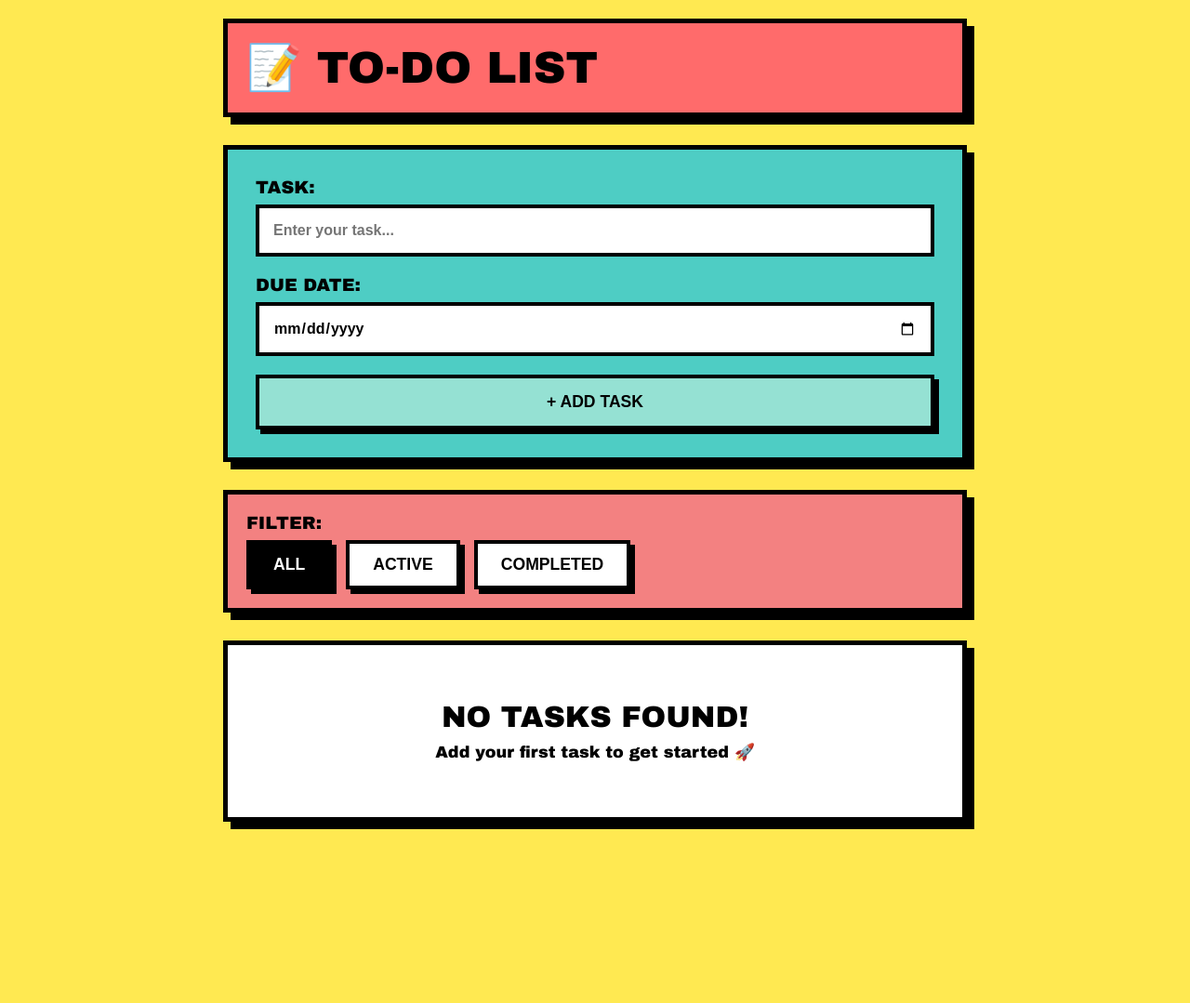
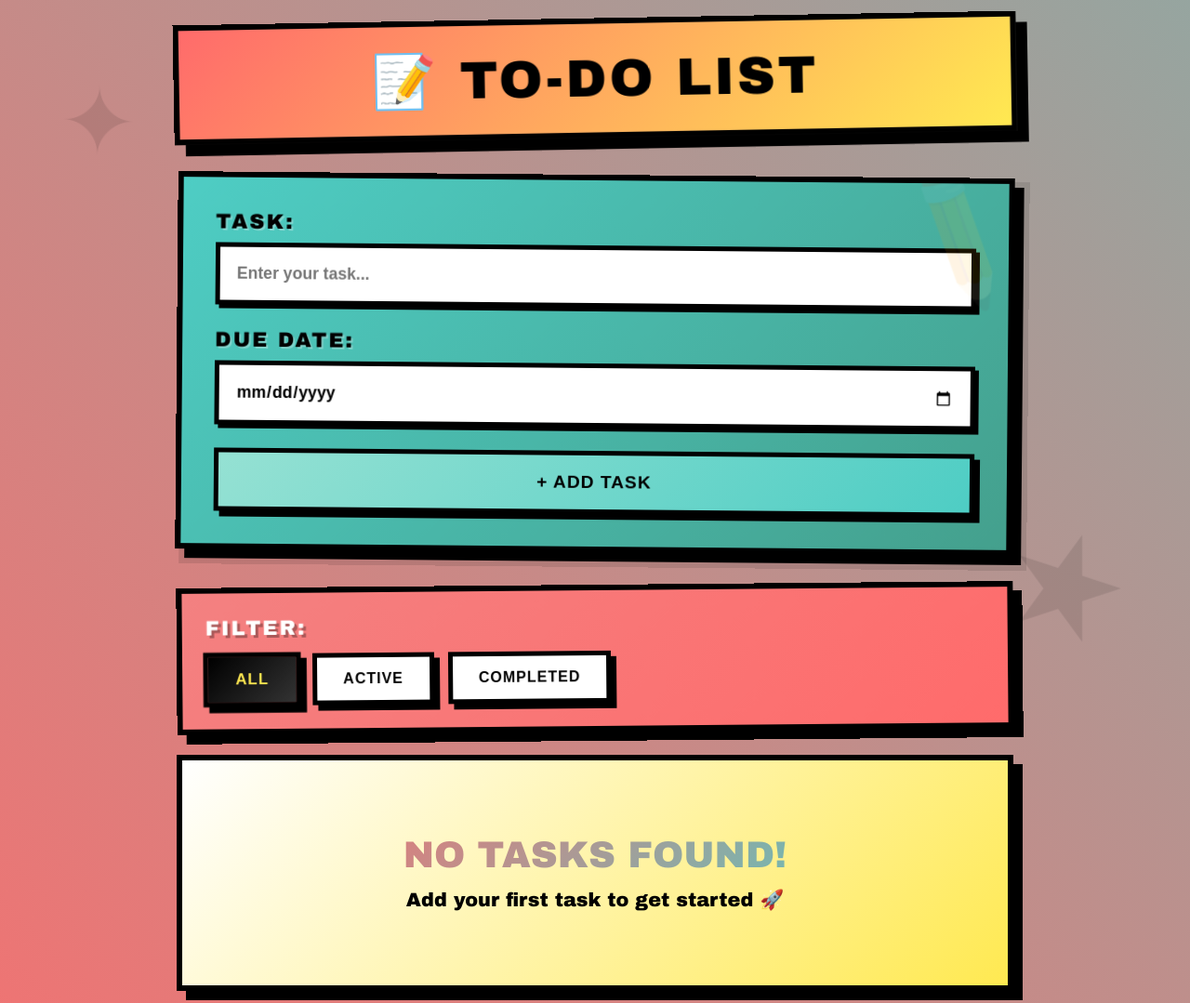
Before and after one commit to FaisalBraitQurohman/CodingCamp-27Oct2025-Faisal-Brait-Qurohman, a plain HTML site: page index.html in a window 1280 px wide. Shown: the top 1079 px of the page at 93% size. Before the commit the page ends 904 px from the top, so only its background shows below. Drawn offline with Linux system fonts and the light colour scheme.

Commit message:
Update: UI

```diff
--- a/css/style.css
+++ b/css/style.css
@@ -6,114 +6,252 @@
 
 body {
     font-family: 'Arial Black', Arial, sans-serif;
-    background-color: #FFE951;
+    background: linear-gradient(45deg, #FFE951 0%, #FF6B6B 50%, #4ECDC4 100%);
+    background-size: 400% 400%;
+    animation: gradientShift 15s ease infinite;
     padding: 20px;
     min-height: 100vh;
+    position: relative;
+    overflow-x: hidden;
+}
+
+@keyframes gradientShift {
+    0% { background-position: 0% 50%; }
+    50% { background-position: 100% 50%; }
+    100% { background-position: 0% 50%; }
+}
+
+/* Decorative elements */
+body::before {
+    content: '✦';
+    position: fixed;
+    font-size: 100px;
+    top: 10%;
+    left: 5%;
+    opacity: 0.1;
+    animation: float 6s ease-in-out infinite;
+    z-index: 0;
+}
+
+body::after {
+    content: '★';
+    position: fixed;
+    font-size: 150px;
+    bottom: 10%;
+    right: 5%;
+    opacity: 0.1;
+    animation: rotate 20s linear infinite;
+    z-index: 0;
+}
+
+@keyframes float {
+    0%, 100% { transform: translateY(0px) rotate(0deg); }
+    50% { transform: translateY(-30px) rotate(10deg); }
+}
+
+@keyframes rotate {
+    from { transform: rotate(0deg); }
+    to { transform: rotate(360deg); }
 }
 
 .container {
-    max-width: 800px;
+    max-width: 900px;
     margin: 0 auto;
+    position: relative;
+    z-index: 1;
 }
 
 h1 {
-    font-size: 3rem;
+    font-size: 3.5rem;
     color: #000;
     text-transform: uppercase;
-    margin-bottom: 30px;
-    border: 5px solid #000;
-    padding: 20px;
-    background-color: #FF6B6B;
-    box-shadow: 8px 8px 0px #000;
+    margin-bottom: 40px;
+    border: 6px solid #000;
+    padding: 25px;
+    background: linear-gradient(135deg, #FF6B6B 0%, #FFE951 100%);
+    box-shadow: 12px 12px 0px #000;
+    text-align: center;
+    letter-spacing: 3px;
+    transform: rotate(-1deg);
+    transition: all 0.3s;
+    animation: pulse 3s ease-in-out infinite;
+}
+
+h1:hover {
+    transform: rotate(0deg) scale(1.02);
+    box-shadow: 16px 16px 0px #000;
+}
+
+@keyframes pulse {
+    0%, 100% { transform: rotate(-1deg) scale(1); }
+    50% { transform: rotate(-1deg) scale(1.01); }
 }
 
 .input-section {
-    background-color: #4ECDC4;
-    border: 5px solid #000;
-    padding: 30px;
-    margin-bottom: 30px;
-    box-shadow: 8px 8px 0px #000;
+    background: linear-gradient(135deg, #4ECDC4 0%, #44A08D 100%);
+    border: 6px solid #000;
+    padding: 35px;
+    margin-bottom: 35px;
+    box-shadow: 10px 10px 0px #000, 10px 10px 0px 6px rgba(0,0,0,0.1);
+    transform: rotate(0.5deg);
+    transition: all 0.3s;
+    position: relative;
+    overflow: hidden;
+}
+
+.input-section::before {
+    content: '✏️';
+    position: absolute;
+    font-size: 120px;
+    top: -20px;
+    right: -20px;
+    opacity: 0.1;
+    transform: rotate(25deg);
+}
+
+.input-section:hover {
+    transform: rotate(0deg);
+    box-shadow: 12px 12px 0px #000, 12px 12px 0px 6px rgba(0,0,0,0.1);
 }
 
 .form-group {
-    margin-bottom: 20px;
+    margin-bottom: 25px;
+    animation: slideIn 0.5s ease;
+}
+
+@keyframes slideIn {
+    from {
+        opacity: 0;
+        transform: translateX(-20px);
+    }
+    to {
+        opacity: 1;
+        transform: translateX(0);
+    }
 }
 
 label {
     display: block;
-    font-size: 1.2rem;
+    font-size: 1.4rem;
     font-weight: bold;
-    margin-bottom: 8px;
+    margin-bottom: 10px;
     color: #000;
     text-transform: uppercase;
+    letter-spacing: 2px;
+    text-shadow: 2px 2px 0px rgba(255,255,255,0.3);
 }
 
 input[type="text"],
 input[type="date"] {
     width: 100%;
-    padding: 15px;
-    font-size: 1rem;
-    border: 4px solid #000;
+    padding: 18px;
+    font-size: 1.1rem;
+    border: 5px solid #000;
     background-color: #fff;
     font-family: Arial, sans-serif;
     font-weight: bold;
+    transition: all 0.3s;
+    box-shadow: 4px 4px 0px #000;
 }
 
 input[type="text"]:focus,
 input[type="date"]:focus {
     outline: none;
-    background-color: #FFE951;
+    background: linear-gradient(135deg, #FFE951 0%, #FFF 100%);
+    transform: translateY(-2px);
+    box-shadow: 6px 6px 0px #000;
 }
 
 .error-message {
-    color: #FF6B6B;
-    background-color: #000;
-    padding: 10px;
-    margin-top: 10px;
+    color: #fff;
+    background-color: #FF6B6B;
+    padding: 12px;
+    margin-top: 12px;
     font-weight: bold;
     display: none;
-    border: 3px solid #FF6B6B;
+    border: 4px solid #000;
+    box-shadow: 4px 4px 0px #000;
+    animation: shake 0.5s;
+}
+
+@keyframes shake {
+    0%, 100% { transform: translateX(0); }
+    25% { transform: translateX(-10px); }
+    75% { transform: translateX(10px); }
 }
 
 .button-group {
     display: flex;
     gap: 15px;
-    margin-top: 20px;
+    margin-top: 25px;
 }
 
 button {
-    padding: 15px 30px;
-    font-size: 1.1rem;
+    padding: 18px 35px;
+    font-size: 1.2rem;
     font-weight: bold;
-    border: 4px solid #000;
+    border: 5px solid #000;
     background-color: #95E1D3;
     cursor: pointer;
     text-transform: uppercase;
-    box-shadow: 5px 5px 0px #000;
-    transition: all 0.1s;
+    box-shadow: 6px 6px 0px #000;
+    transition: all 0.15s;
+    letter-spacing: 1px;
+    position: relative;
+    overflow: hidden;
+}
+
+button::before {
+    content: '';
+    position: absolute;
+    top: 50%;
+    left: 50%;
+    width: 0;
+    height: 0;
+    background: rgba(255,255,255,0.3);
+    border-radius: 50%;
+    transform: translate(-50%, -50%);
+    transition: width 0.6s, height 0.6s;
+}
+
+button:hover::before {
+    width: 300px;
+    height: 300px;
 }
 
 button:hover {
-    transform: translate(2px, 2px);
+    transform: translate(3px, 3px);
     box-shadow: 3px 3px 0px #000;
 }
 
 button:active {
-    transform: translate(5px, 5px);
+    transform: translate(6px, 6px);
     box-shadow: 0px 0px 0px #000;
 }
 
 #addBtn {
-    background-color: #95E1D3;
+    background: linear-gradient(135deg, #95E1D3 0%, #4ECDC4 100%);
     flex: 1;
 }
 
 .filter-section {
-    background-color: #F38181;
-    border: 5px solid #000;
-    padding: 20px;
-    margin-bottom: 30px;
-    box-shadow: 8px 8px 0px #000;
+    background: linear-gradient(135deg, #F38181 0%, #FF6B6B 100%);
+    border: 6px solid #000;
+    padding: 25px;
+    margin-bottom: 35px;
+    box-shadow: 10px 10px 0px #000;
+    transform: rotate(-0.5deg);
+    transition: all 0.3s;
+}
+
+.filter-section:hover {
+    transform: rotate(0deg);
+}
+
+.filter-section label {
+    margin-bottom: 15px;
+    color: #fff;
+    text-shadow: 3px 3px 0px rgba(0,0,0,0.3);
 }
 
 .filter-buttons {
@@ -123,40 +261,70 @@ button:active {
 }
 
 .filter-btn {
-    padding: 12px 25px;
+    padding: 14px 28px;
     background-color: #fff;
+    font-size: 1rem;
 }
 
 .filter-btn.active {
-    background-color: #000;
-    color: #fff;
+    background: linear-gradient(135deg, #000 0%, #333 100%);
+    color: #FFE951;
+    transform: scale(1.05);
 }
 
 .todo-list {
     display: flex;
     flex-direction: column;
-    gap: 15px;
+    gap: 20px;
 }
 
 .todo-item {
-    background-color: #fff;
-    border: 5px solid #000;
-    padding: 20px;
+    background: linear-gradient(135deg, #fff 0%, #f0f0f0 100%);
+    border: 6px solid #000;
+    padding: 25px;
     display: flex;
     justify-content: space-between;
     align-items: center;
-    box-shadow: 6px 6px 0px #000;
-    transition: all 0.2s;
+    box-shadow: 8px 8px 0px #000;
+    transition: all 0.3s;
+    animation: todoAppear 0.5s ease;
+    position: relative;
+    overflow: hidden;
+}
+
+@keyframes todoAppear {
+    from {
+        opacity: 0;
+        transform: translateY(20px);
+    }
+    to {
+        opacity: 1;
+        transform: translateY(0);
+    }
+}
+
+.todo-item::before {
+    content: '';
+    position: absolute;
+    top: 0;
+    left: 0;
+    width: 6px;
+    height: 100%;
+    background: linear-gradient(180deg, #4ECDC4 0%, #95E1D3 100%);
 }
 
 .todo-item:hover {
-    transform: translate(-2px, -2px);
-    box-shadow: 8px 8px 0px #000;
+    transform: translate(-3px, -3px);
+    box-shadow: 11px 11px 0px #000;
 }
 
 .todo-item.completed {
-    background-color: #E0E0E0;
-    opacity: 0.7;
+    background: linear-gradient(135deg, #E0E0E0 0%, #C0C0C0 100%);
+    opacity: 0.8;
+}
+
+.todo-item.completed::before {
+    background: linear-gradient(180deg, #95E1D3 0%, #4ECDC4 100%);
 }
 
 .todo-content {
@@ -164,64 +332,90 @@ button:active {
 }
 
 .todo-title {
-    font-size: 1.3rem;
+    font-size: 1.4rem;
     font-weight: bold;
-    margin-bottom: 5px;
+    margin-bottom: 8px;
     word-break: break-word;
+    color: #000;
+    text-shadow: 1px 1px 0px rgba(255,255,255,0.5);
 }
 
 .todo-item.completed .todo-title {
     text-decoration: line-through;
+    opacity: 0.6;
 }
 
 .todo-date {
-    font-size: 0.9rem;
+    font-size: 1rem;
     color: #666;
     font-weight: bold;
+    display: inline-block;
+    background: rgba(255,233,81,0.3);
+    padding: 5px 10px;
+    border: 2px solid #000;
 }
 
 .todo-actions {
     display: flex;
-    gap: 10px;
+    gap: 12px;
 }
 
 .complete-btn,
 .delete-btn {
-    padding: 10px 20px;
-    font-size: 0.9rem;
+    padding: 12px 24px;
+    font-size: 1rem;
 }
 
 .complete-btn {
-    background-color: #95E1D3;
+    background: linear-gradient(135deg, #95E1D3 0%, #4ECDC4 100%);
 }
 
 .delete-btn {
-    background-color: #FF6B6B;
+    background: linear-gradient(135deg, #FF6B6B 0%, #F38181 100%);
 }
 
 .empty-state {
     text-align: center;
-    padding: 60px 20px;
-    background-color: #fff;
-    border: 5px solid #000;
-    box-shadow: 8px 8px 0px #000;
+    padding: 80px 30px;
+    background: linear-gradient(135deg, #fff 0%, #FFE951 100%);
+    border: 6px solid #000;
+    box-shadow: 10px 10px 0px #000;
+    animation: emptyBounce 2s ease-in-out infinite;
+}
+
+@keyframes emptyBounce {
+    0%, 100% { transform: translateY(0); }
+    50% { transform: translateY(-10px); }
 }
 
 .empty-state h2 {
-    font-size: 2rem;
-    margin-bottom: 10px;
+    font-size: 2.5rem;
+    margin-bottom: 15px;
     text-transform: uppercase;
+    background: linear-gradient(135deg, #FF6B6B 0%, #4ECDC4 100%);
+    -webkit-background-clip: text;
+    -webkit-text-fill-color: transparent;
+    background-clip: text;
 }
 
 .empty-state p {
-    font-size: 1.1rem;
+    font-size: 1.3rem;
     font-weight: bold;
+    color: #000;
 }
 
+/* Floating animation for decorative elements */
+@keyframes floatSlow {
+    0%, 100% { transform: translateY(0px); }
+    50% { transform: translateY(-20px); }
+}
+
+/* Responsive */
 @media (max-width: 600px) {
     h1 {
-        font-size: 2rem;
-        padding: 15px;
+        font-size: 2.2rem;
+        padding: 20px;
+        letter-spacing: 1px;
     }
 
     .button-group {
@@ -231,7 +425,7 @@ button:active {
     .todo-item {
         flex-direction: column;
         align-items: flex-start;
-        gap: 15px;
+        gap: 18px;
     }
 
     .todo-actions {
@@ -242,4 +436,12 @@ button:active {
     .delete-btn {
         flex: 1;
     }
+
+    .filter-buttons {
+        flex-direction: column;
+    }
+
+    .filter-btn {
+        width: 100%;
+    }
 }
```
